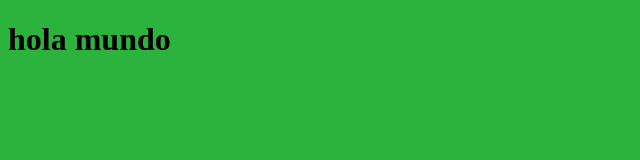
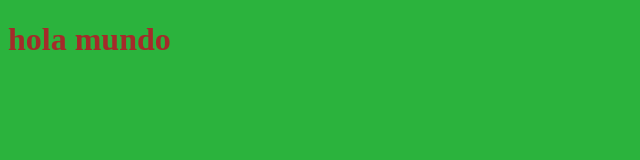
Before and after one commit to juannnss/MiPrimerRepositorio, a plain HTML site: page index.html in a window 1280 px wide. Shown: the whole page, without its empty margins (0-640 px from the left). Drawn offline with Linux system fonts and the light colour scheme.

Commit message:
cambiando color de texto

```diff
--- a/index.html
+++ b/index.html
@@ -5,10 +5,11 @@
     <meta name="viewport" content="width=device-width, initial-scale=1.0" />
     <title>Document</title>
     <style>
-      html, body {
+      html,
+      body {
         background-color: rgb(43, 179, 61);
+        color: brown;
       }
-
     </style>
   </head>
   <body>
```
